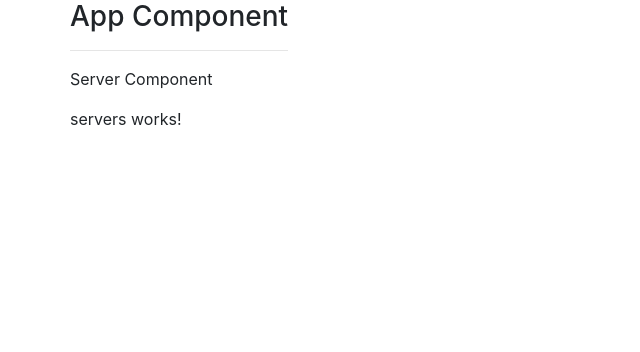
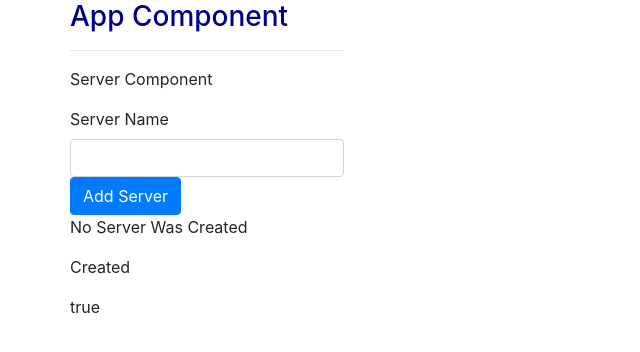
Before and after one commit to khushboothakur2305/Angular-Learning, an Angular app: page / in a window 1280 px wide. Shown: the top 352 px of the page, without its empty margins (0-640 px from the left). Built offline with nearby package versions, Linux system fonts and the light colour scheme.

Commit message:
Data Binding

```diff
--- a/src/app/Server/server.component.html
+++ b/src/app/Server/server.component.html
@@ -1,2 +1,2 @@
 <p>Server Component</p>
-<app-servers></app-servers>
+<div app-servers></div>
--- a/src/app/Server/server.component.ts
+++ b/src/app/Server/server.component.ts
@@ -1,6 +1,11 @@
-import { Component } from '@angular/core';
+import { Component, OnInit } from '@angular/core';
+
 @Component({
-  selector: 'app-server',
+  selector: '.app-server',
   templateUrl: './server.component.html',
 })
-export class ServerComponent {}
+export class ServerComponent implements OnInit {
+  constructor() {}
+
+  ngOnInit(): void {}
+}
--- a/src/app/app.component.css
+++ b/src/app/app.component.css
@@ -0,0 +1,3 @@
+h3 {
+  color: darkblue;
+}
--- a/src/app/app.component.html
+++ b/src/app/app.component.html
@@ -3,7 +3,7 @@
     <div class="col-xs-12">
       <h3>App Component</h3>
       <hr />
-      <app-server></app-server>
+      <div class="app-server"></div>
     </div>
   </div>
 </div>
--- a/src/app/app.module.ts
+++ b/src/app/app.module.ts
@@ -3,9 +3,10 @@ import { NgModule } from '@angular/core';
 import { ServerComponent } from './Server/server.component';
 import { AppComponent } from './app.component';
 import { ServersComponent } from './servers/servers.component';
+import { FormsModule } from '@angular/forms';
 @NgModule({
   declarations: [AppComponent, ServerComponent, ServersComponent],
-  imports: [BrowserModule],
+  imports: [BrowserModule, FormsModule],
   providers: [],
   bootstrap: [AppComponent],
 })
--- a/src/app/servers/servers.component.html
+++ b/src/app/servers/servers.component.html
@@ -1 +1,12 @@
-<p>servers works!</p>
+<label>Server Name</label>
+<input type="text" class="form-control" (input)="onUpdateServerName($event)" />
+<button
+  class="btn btn-primary"
+  (click)="onAddServer()"
+  [disabled]="!allowNewServer"
+>
+  {{ Server }}
+</button>
+<p>{{ serverCreationStatus }}</p>
+<p>{{ ServerName }} Created</p>
+<p [innerText]="allowNewServer"></p>
--- a/src/app/servers/servers.component.ts
+++ b/src/app/servers/servers.component.ts
@@ -1,15 +1,27 @@
 import { Component, OnInit } from '@angular/core';
 
 @Component({
-  selector: 'app-servers',
+  selector: '[app-servers]',
   templateUrl: './servers.component.html',
-  styleUrls: ['./servers.component.css']
+  styleUrls: ['./servers.component.css'],
 })
 export class ServersComponent implements OnInit {
-
-  constructor() { }
-
-  ngOnInit(): void {
+  allowNewServer = false;
+  Server = 'Cannot Add Server';
+  serverCreationStatus = 'No Server Was Created';
+  ServerName = '';
+  constructor() {
+    setTimeout((res) => {
+      this.allowNewServer = true;
+      this.Server = 'Add Server';
+    }, 2000);
   }
-
+  onAddServer() {
+    this.Server = 'Server Added';
+    this.serverCreationStatus = `${this.ServerName} Was Created`;
+  }
+  ngOnInit(): void {}
+  onUpdateServerName(event) {
+    this.ServerName = event.target.value;
+  }
 }
```
